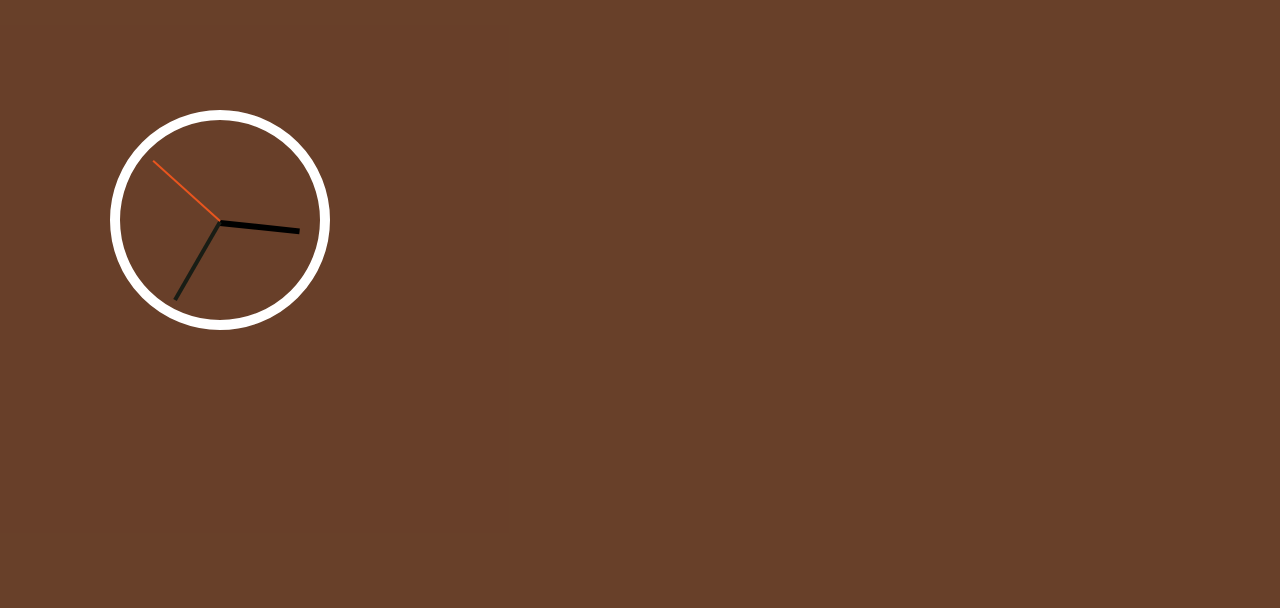
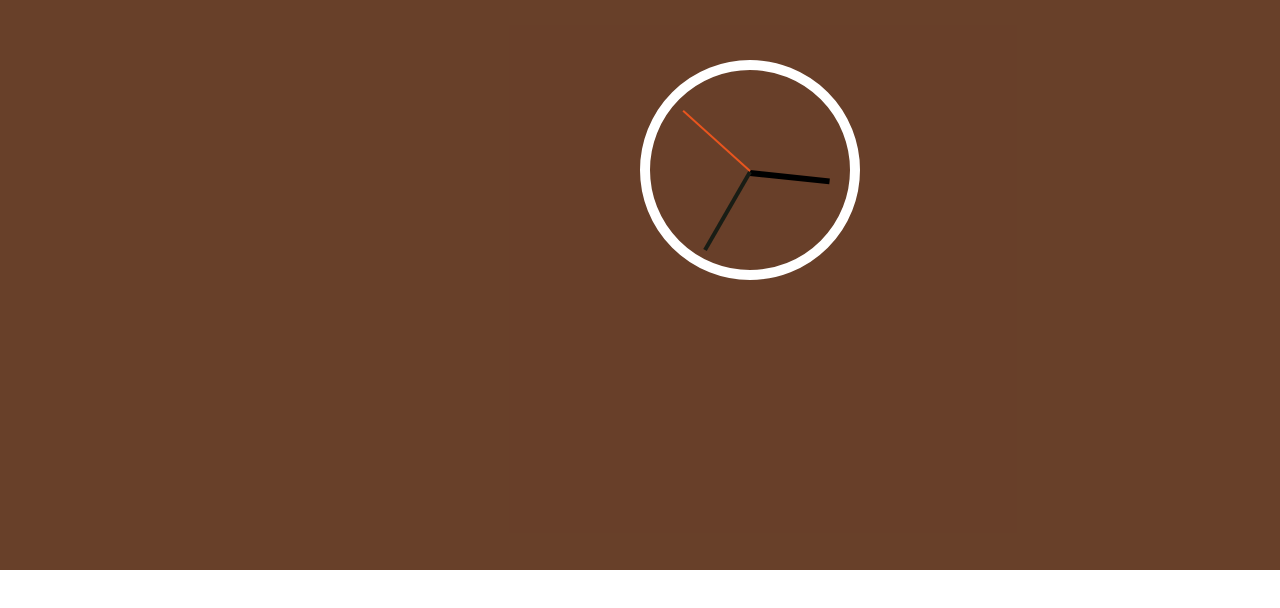
Before and after one commit to Chernikovmax/JavaScript30-lessons, a plain HTML site: page 2/sample2.html in a window 1280 px wide. Shown: the part 230-838 px from the top of the page. After the commit the page ends 800 px from the top, so only its background shows below. Drawn offline with Linux system fonts and the light colour scheme.

Commit message:
[FIX] Fixed background

```diff
--- a/2/sample2.css
+++ b/2/sample2.css
@@ -1,3 +1,9 @@
+body {
+  padding: 0;
+  margin: 0;
+  font-family: 'Roboto Condensed';
+  color: #ffc600;
+}
 
 .clock-face {
   height: 100px;
@@ -9,21 +15,13 @@
   src: url('../fonts/roboto-condensed.ttf');
 }
 
-body {
-  padding: 0;
-  margin: 0;
-  font-family: 'Roboto Condensed';
-  color: #ffc600;
-}
 
 .main-part {
-  height: 900px;
+  height: 100vh;
   width: auto;
   position: relative;
-  top: 38%;
   display: flex;
-  flex-direction: row;
-  justify-content: flex-start;
+  justify-content: center;
   align-items: center;
   background-color: rgba(88, 43, 18, 0.9);
 }
--- a/2/sample2.html
+++ b/2/sample2.html
@@ -5,9 +5,6 @@
     <link rel="stylesheet" href="sample2.css" />
   </head>
   <body>
-    <header>
-
-    </header>
     <main class="main-part">
       <div class="clock">
         <div class="clock-face">
@@ -18,9 +15,6 @@
         </div>
       </div>
     </main>
-    <footer>
-
-    </footer>
     <script type="text/javascript" src="sample2.js"></script>
   </body>
 </html>
--- a/sample/sample.css
+++ /dev/null
@@ -1,22 +0,0 @@
-@font-face {
-  font-family: 'Roboto Condensed';
-  src: url('../fonts/roboto-condensed.ttf');
-}
-
-body {
-  padding: 0;
-  margin: 0;
-  font-family: 'Roboto Condensed';
-  color: #ffc600;
-}
-
-.main-part {
-  height: 900px;
-  position: relative;
-  top: 38%;
-  display: flex;
-  flex-direction: row;
-  justify-content: center;
-  align-items: center;
-  background-color: rgb(88, 43, 18);
-}
```
Also changed, not shown: sample/sample.html (deleted, +0 -17 lines), sample/sample.js (deleted).
